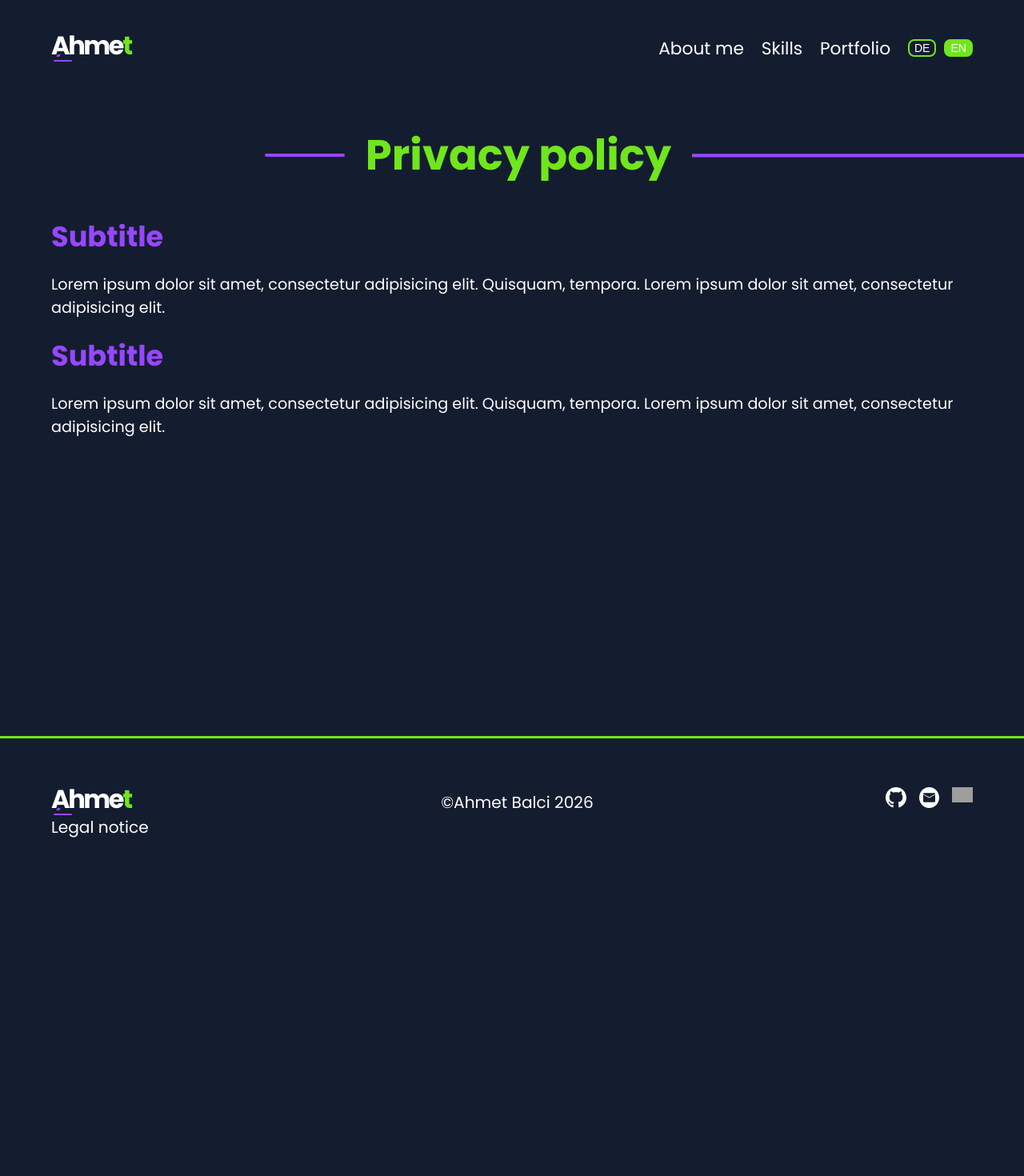
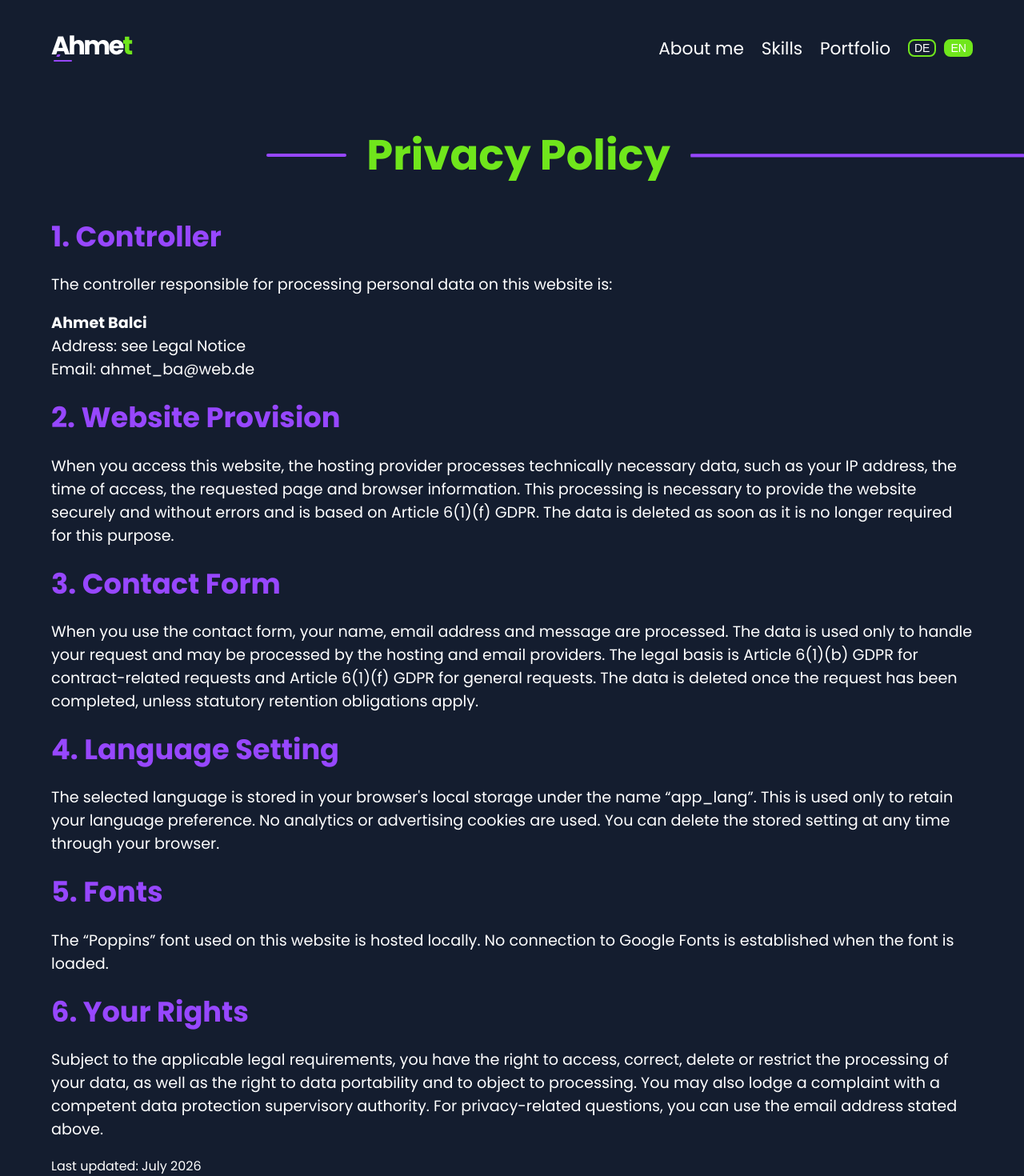
Before and after one commit to AhmetB-Dev/portfolio, an Angular app: page /privacy-policy in a window 1280 px wide. Shown: the top 1470 px of the page at 80% size. Before the commit the page ends 1097 px from the top, so only its background shows below. Built offline with nearby package versions, Linux system fonts and the light colour scheme; grey boxes are pictures that could not be loaded.

Commit message:
feat(privacy-policy): update privacy policy page with detailed sections on data processing, rights, and contact information

```diff
--- a/src/app/core/i18n/languages/de.translation.ts
+++ b/src/app/core/i18n/languages/de.translation.ts
@@ -180,12 +180,51 @@ export const deTranslation: TranslationModel = {
   privacyPolicyPage: {
     title: 'Datenschutzerklärung',
     backLabel: 'Zurück zur Startseite',
-    firstSectionTitle: 'Untertitel',
-    firstParagraph:
-      'Lorem ipsum dolor sit amet, consectetur adipisicing elit. Quisquam, tempora. Lorem ipsum dolor sit amet, consectetur adipisicing elit.',
-    secondSectionTitle: 'Untertitel',
-    secondParagraph:
-      'Lorem ipsum dolor sit amet, consectetur adipisicing elit. Quisquam, tempora. Lorem ipsum dolor sit amet, consectetur adipisicing elit.',
+
+    responsible: {
+      title: '1. Verantwortlicher',
+      intro: 'Verantwortlich für die Datenverarbeitung auf dieser Website ist:',
+      name: 'Ahmet Balci',
+      addressLabel: 'Anschrift:',
+      legalNoticeLink: 'siehe Impressum',
+      emailLabel: 'E-Mail:',
+      emailAddress: 'ahmet_ba@web.de',
+    },
+
+    hosting: {
+      title: '2. Bereitstellung der Website',
+      paragraph:
+        'Beim Aufruf dieser Website verarbeitet der Hosting-Anbieter technisch notwendige Daten, beispielsweise die IP-Adresse, den Zeitpunkt des Zugriffs, die aufgerufene Seite und Browserinformationen. Die Verarbeitung dient der sicheren und fehlerfreien Bereitstellung der Website und erfolgt auf Grundlage von Art. 6 Abs. 1 lit. f DSGVO. Die Daten werden gelöscht, sobald sie für diesen Zweck nicht mehr erforderlich sind.',
+    },
+
+    contactForm: {
+      title: '3. Kontaktformular',
+      paragraph:
+        'Wenn Sie das Kontaktformular verwenden, werden Ihr Name, Ihre E-Mail-Adresse und Ihre Nachricht verarbeitet. Die Daten werden nur zur Bearbeitung Ihrer Anfrage verwendet und können dabei durch den Hosting- und E-Mail-Anbieter verarbeitet werden. Rechtsgrundlage ist Art. 6 Abs. 1 lit. b DSGVO bei vertragsbezogenen Anfragen und Art. 6 Abs. 1 lit. f DSGVO bei allgemeinen Anfragen. Die Daten werden gelöscht, sobald die Anfrage abgeschlossen ist und keine gesetzlichen Aufbewahrungspflichten bestehen.',
+    },
+
+    languageStorage: {
+      title: '4. Spracheinstellung',
+      paragraph:
+        'Die ausgewählte Sprache wird unter dem Namen „app_lang“ im lokalen Speicher Ihres Browsers gespeichert. Dies dient ausschließlich dazu, Ihre Spracheinstellung beizubehalten. Es werden keine Analyse- oder Werbe-Cookies eingesetzt. Die gespeicherte Einstellung können Sie jederzeit über Ihren Browser löschen.',
+    },
+
+    fonts: {
+      title: '5. Schriftarten',
+      paragraph:
+        'Die auf dieser Website verwendete Schriftart „Poppins“ wird lokal eingebunden. Beim Laden der Schriftart wird keine Verbindung zu Google Fonts hergestellt.',
+    },
+
+    rights: {
+      title: '6. Ihre Rechte',
+      paragraph:
+        'Sie haben im Rahmen der gesetzlichen Voraussetzungen insbesondere das Recht auf Auskunft, Berichtigung, Löschung, Einschränkung der Verarbeitung, Datenübertragbarkeit und Widerspruch. Außerdem können Sie sich bei einer zuständigen Datenschutzaufsichtsbehörde beschweren. Für Fragen zum Datenschutz können Sie die oben genannte E-Mail-Adresse verwenden.',
+    },
+
+    status: {
+      label: 'Stand',
+      date: 'Juli 2026',
+    },
   },
 
   footer: {
--- a/src/app/core/i18n/languages/en.translation.ts
+++ b/src/app/core/i18n/languages/en.translation.ts
@@ -175,14 +175,53 @@ export const enTranslation: TranslationModel = {
   },
 
   privacyPolicyPage: {
-    title: 'Privacy policy',
+    title: 'Privacy Policy',
     backLabel: 'Back to homepage',
-    firstSectionTitle: 'Subtitle',
-    firstParagraph:
-      'Lorem ipsum dolor sit amet, consectetur adipisicing elit. Quisquam, tempora. Lorem ipsum dolor sit amet, consectetur adipisicing elit.',
-    secondSectionTitle: 'Subtitle',
-    secondParagraph:
-      'Lorem ipsum dolor sit amet, consectetur adipisicing elit. Quisquam, tempora. Lorem ipsum dolor sit amet, consectetur adipisicing elit.',
+
+    responsible: {
+      title: '1. Controller',
+      intro: 'The controller responsible for processing personal data on this website is:',
+      name: 'Ahmet Balci',
+      addressLabel: 'Address:',
+      legalNoticeLink: 'see Legal Notice',
+      emailLabel: 'Email:',
+      emailAddress: 'ahmet_ba@web.de',
+    },
+
+    hosting: {
+      title: '2. Website Provision',
+      paragraph:
+        'When you access this website, the hosting provider processes technically necessary data, such as your IP address, the time of access, the requested page and browser information. This processing is necessary to provide the website securely and without errors and is based on Article 6(1)(f) GDPR. The data is deleted as soon as it is no longer required for this purpose.',
+    },
+
+    contactForm: {
+      title: '3. Contact Form',
+      paragraph:
+        'When you use the contact form, your name, email address and message are processed. The data is used only to handle your request and may be processed by the hosting and email providers. The legal basis is Article 6(1)(b) GDPR for contract-related requests and Article 6(1)(f) GDPR for general requests. The data is deleted once the request has been completed, unless statutory retention obligations apply.',
+    },
+
+    languageStorage: {
+      title: '4. Language Setting',
+      paragraph:
+        "The selected language is stored in your browser's local storage under the name “app_lang”. This is used only to retain your language preference. No analytics or advertising cookies are used. You can delete the stored setting at any time through your browser.",
+    },
+
+    fonts: {
+      title: '5. Fonts',
+      paragraph:
+        'The “Poppins” font used on this website is hosted locally. No connection to Google Fonts is established when the font is loaded.',
+    },
+
+    rights: {
+      title: '6. Your Rights',
+      paragraph:
+        'Subject to the applicable legal requirements, you have the right to access, correct, delete or restrict the processing of your data, as well as the right to data portability and to object to processing. You may also lodge a complaint with a competent data protection supervisory authority. For privacy-related questions, you can use the email address stated above.',
+    },
+
+    status: {
+      label: 'Last updated',
+      date: 'July 2026',
+    },
   },
 
   footer: {
--- a/src/app/pages/privacy-policy-page/privacy-policy-page.html
+++ b/src/app/pages/privacy-policy-page/privacy-policy-page.html
@@ -17,19 +17,48 @@
 
   <article class="privacy-page__container">
     <section class="privacy-page__section">
-      <h2 class="privacy-page__section-title">{{ text().firstSectionTitle }}</h2>
+      <h2 class="privacy-page__section-title">{{ text().responsible.title }}</h2>
+
+      <p>{{ text().responsible.intro }}</p>
 
       <p>
-        {{ text().firstParagraph }}
+        <strong>{{ text().responsible.name }}</strong><br />
+        {{ text().responsible.addressLabel }}
+        <a routerLink="/legal-notice">{{ text().responsible.legalNoticeLink }}</a><br />
+        {{ text().responsible.emailLabel }}
+        <a [href]="'mailto:' + text().responsible.emailAddress">
+          {{ text().responsible.emailAddress }}
+        </a>
       </p>
     </section>
 
     <section class="privacy-page__section">
-      <h2 class="privacy-page__section-title">{{ text().secondSectionTitle }}</h2>
+      <h2 class="privacy-page__section-title">{{ text().hosting.title }}</h2>
+      <p>{{ text().hosting.paragraph }}</p>
+    </section>
 
-      <p>
-        {{ text().secondParagraph }}
-      </p>
+    <section class="privacy-page__section">
+      <h2 class="privacy-page__section-title">{{ text().contactForm.title }}</h2>
+      <p>{{ text().contactForm.paragraph }}</p>
     </section>
+
+    <section class="privacy-page__section">
+      <h2 class="privacy-page__section-title">{{ text().languageStorage.title }}</h2>
+      <p>{{ text().languageStorage.paragraph }}</p>
+    </section>
+
+    <section class="privacy-page__section">
+      <h2 class="privacy-page__section-title">{{ text().fonts.title }}</h2>
+      <p>{{ text().fonts.paragraph }}</p>
+    </section>
+
+    <section class="privacy-page__section">
+      <h2 class="privacy-page__section-title">{{ text().rights.title }}</h2>
+      <p>{{ text().rights.paragraph }}</p>
+    </section>
+
+    <p>
+      <time datetime="2026-07">{{ text().status.label }}: {{ text().status.date }}</time>
+    </p>
   </article>
 </main>
```
Also changed, not shown: src/app/core/i18n/translation.model.ts (+40 -4 lines).
